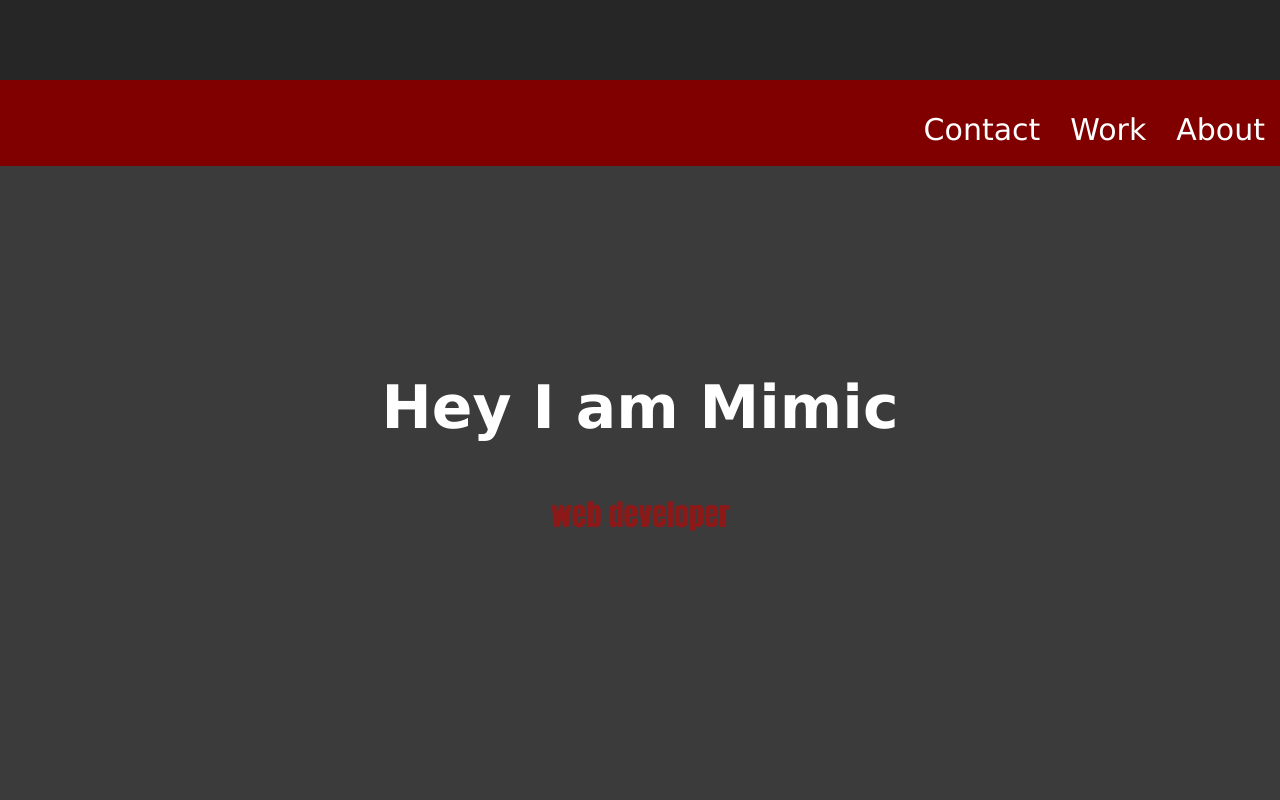
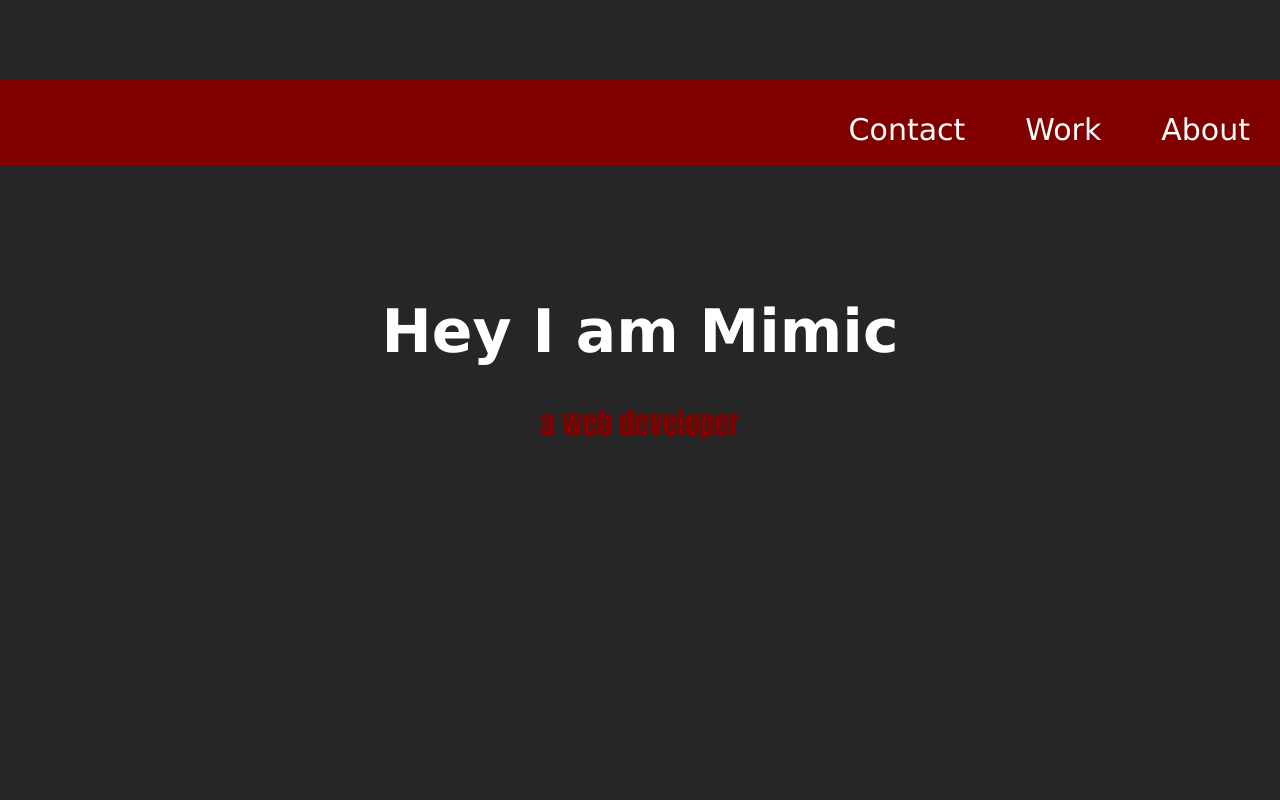
Before and after one commit to austin75stanley/personalportfolio, a plain HTML site: page index/index.html in a window 1280 px wide. Shown: the top 800 px of the page. Drawn offline with Linux system fonts and the light colour scheme.

Commit message:
newest changes

```diff
--- a/index/index.html
+++ b/index/index.html
@@ -11,7 +11,7 @@
 </head>
 
 <body>
-    <section>
+    <section class="header-items">
         <div class="first-color">
 
         </div>
@@ -29,7 +29,7 @@
     </section>
     <section class="mid-page">
         <h1>Hey I am Mimic</h1>
-        <h5>web developer</h5>
+        <h5> a web developer</h5>
 
     </section>
     <section class="img-section">
--- a/style/main.css
+++ b/style/main.css
@@ -3,19 +3,27 @@ body{
     padding:0px;
 
 }
+.header-items{
+    position: fixed; /* makes the navbar fixed*/
+    top: 0;
+    width: 100%;
+}
+
 .first-color{
   background:#262626;
   padding:40px 0px;
+
 }
 .second-color{
     background:#800000;
     padding:35px 0px;
+
 }
 ul li{
     list-style-type:none;
     float:right;
     font-size:30px;
-    padding:0px 15px;
+    padding:0px 30px;
     margin-top: -19px;
 }
 a{
@@ -29,35 +37,35 @@ a:hover{
 }
 .mid-page{
     background:#262626;
-    padding:230px 0px;
-    opacity: 0.9;
+    padding:320px 0px;
+
 
 }
 .mid-page h1{
     color:white;
     font-size:60px;
     text-align: center;
-    font-family: Verdana, Geneva, Tahoma, sans-serif;
+    font-family: Verdana,  Tahoma, sans-serif;
     font-weight: 900;
     margin-top:-24px;
 }
 .mid-page h5{
     color: #800000;
     text-align: center;
-    font-family: Impact, Haettenschweiler, 'Arial Narrow Bold', sans-serif;
+    font-family: Impact,'Arial Narrow Bold', sans-serif;
     font-size: 30px;
     text-shadow: #262626;
-
+    margin-top:-15px;
 
 }
 .img-section{
  background:#2471A3;
- padding:300px 0px;
+ padding:290px 0px;
 
 }
 .text-projects{
     color: white;
-    font-family: 'Gill Sans', 'Gill Sans MT', Calibri, 'Trebuchet MS', sans-serif;
+    font-family: 'Gill Sans', 'Gill Sans MT','Trebuchet MS', sans-serif;
     text-align: center;
     font-size:30px;
     line-height: 5px;
```
